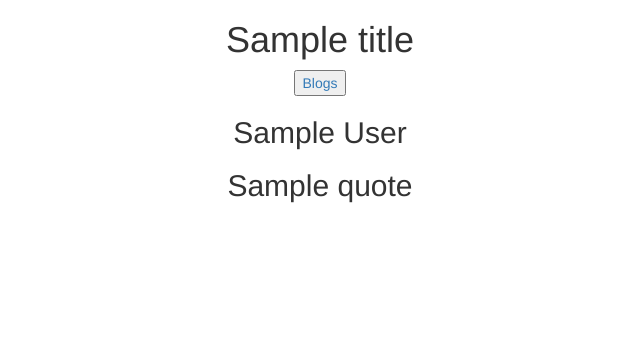
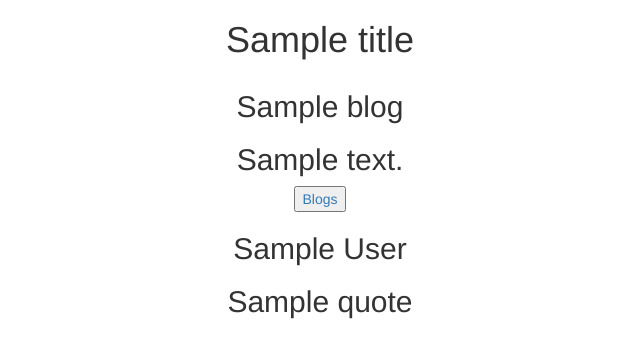
Before and after one commit to brenda-wanjiku/blog, a Flask app: template app/templates/index.html in a window 1280 px wide. Shown: the part 52-410 px from the top of the page, without its empty margins (320-960 px from the left). Run offline with Flask 2, Linux system fonts and the light colour scheme; the template is opened without the code that fills it: most values are stand-ins (such as "Sample title", 1, 10 or a date in 2020); data that the repository does not hold is empty; some libraries are stand-ins or nearby versions.

Commit message:
Writes code to display blog on the html

```diff
--- a/app/main/views.py
+++ b/app/main/views.py
@@ -16,9 +16,9 @@ def index():
         mail_message("Welcome to 'Bloggerly'"/"email/welcome_user", new_subscriber.email )
         return render_template(url_for('main.index', id = id))
     title = "Bloggerly"
-    blog = Blog.display_blogs()
+    blogs = Blog.display_blogs()
     quotes = get_quotes()
-    return render_template('index.html',subscriber_form = subscriber_form ,title = title, blog = blog,quotes = quotes)
+    return render_template('index.html',subscriber_form = subscriber_form ,title = title, blogs = blogs,quotes = quotes)
 
 
 @main.route('/user/<user_id>')
--- a/app/templates/index.html
+++ b/app/templates/index.html
@@ -9,7 +9,13 @@
 {% block content%}
 <h1 class="text-center">{{title}}</h1>
 <div class="row text-center">
-    <a href="{{url_for('main.blog' ,blog_id = 1)}}"><button type="button">Blogs</button> </a>
+    {% if blogs%}
+    {% for blog in blogs%}
+    <h2>{{blog.title}}</h2>
+    <h2>{{blog.description}}</h2>
+    <a href="{{url_for('main.blog' ,blog_id = blog.id)}}"><button type="button">Blogs</button> </a>
+    {% endfor%}
+    {% endif%}
 </div>
 <div class="quote">
 <h2 class="text-center" >{{quotes.author}}</h2>
```
